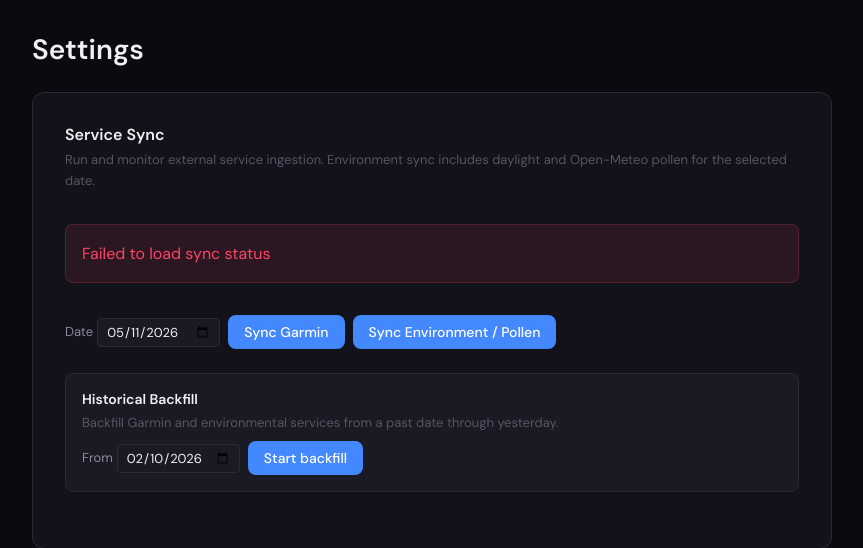
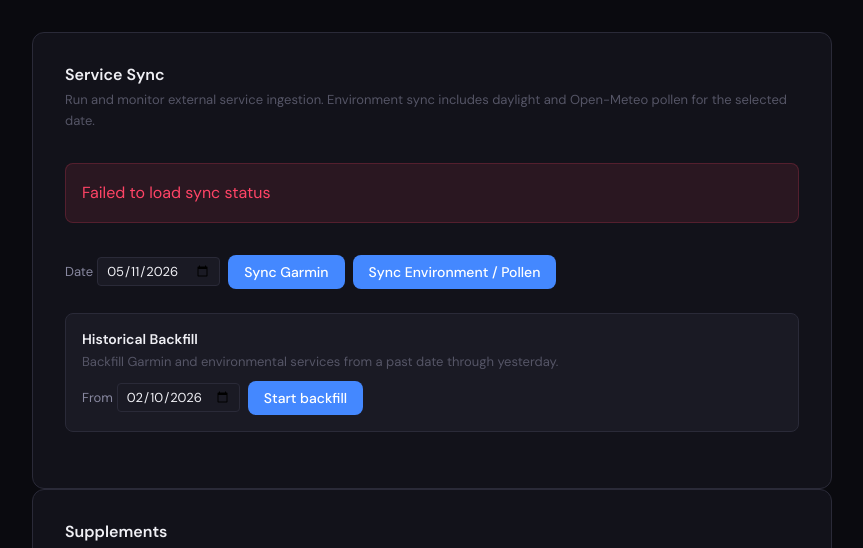
Before and after one commit to hoombar/biosignal, a FastAPI app: page /settings in a window 1280 px wide. Shown: the part 113-661 px from the top of the page, without its empty margins (0-863 px from the left). Run offline with FastAPI, Linux system fonts and the light colour scheme; data that the repository does not hold is empty; parts of the project's set-up code (start-up, migrations or seed data) failed here and were passed over.

Commit message:
fix(ui): remove settings page title

```diff
--- a/app/templates/settings.html
+++ b/app/templates/settings.html
@@ -3,8 +3,6 @@
 {% block title %}Settings - Energy Tracker{% endblock %}
 
 {% block content %}
-<h1>Settings</h1>
-
 <div class="settings-section">
     <div class="settings-header">
         <h2>Service Sync</h2>
```
